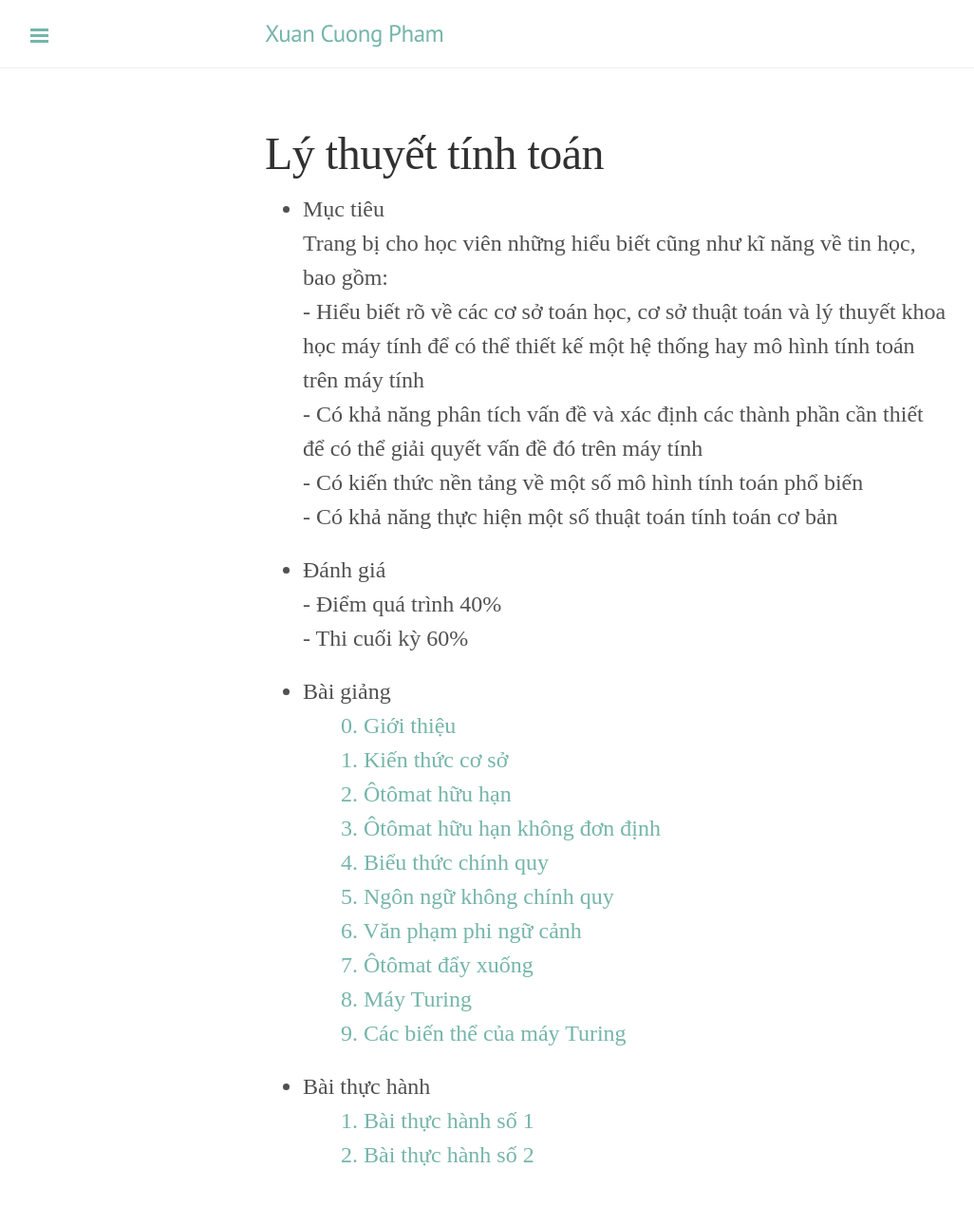
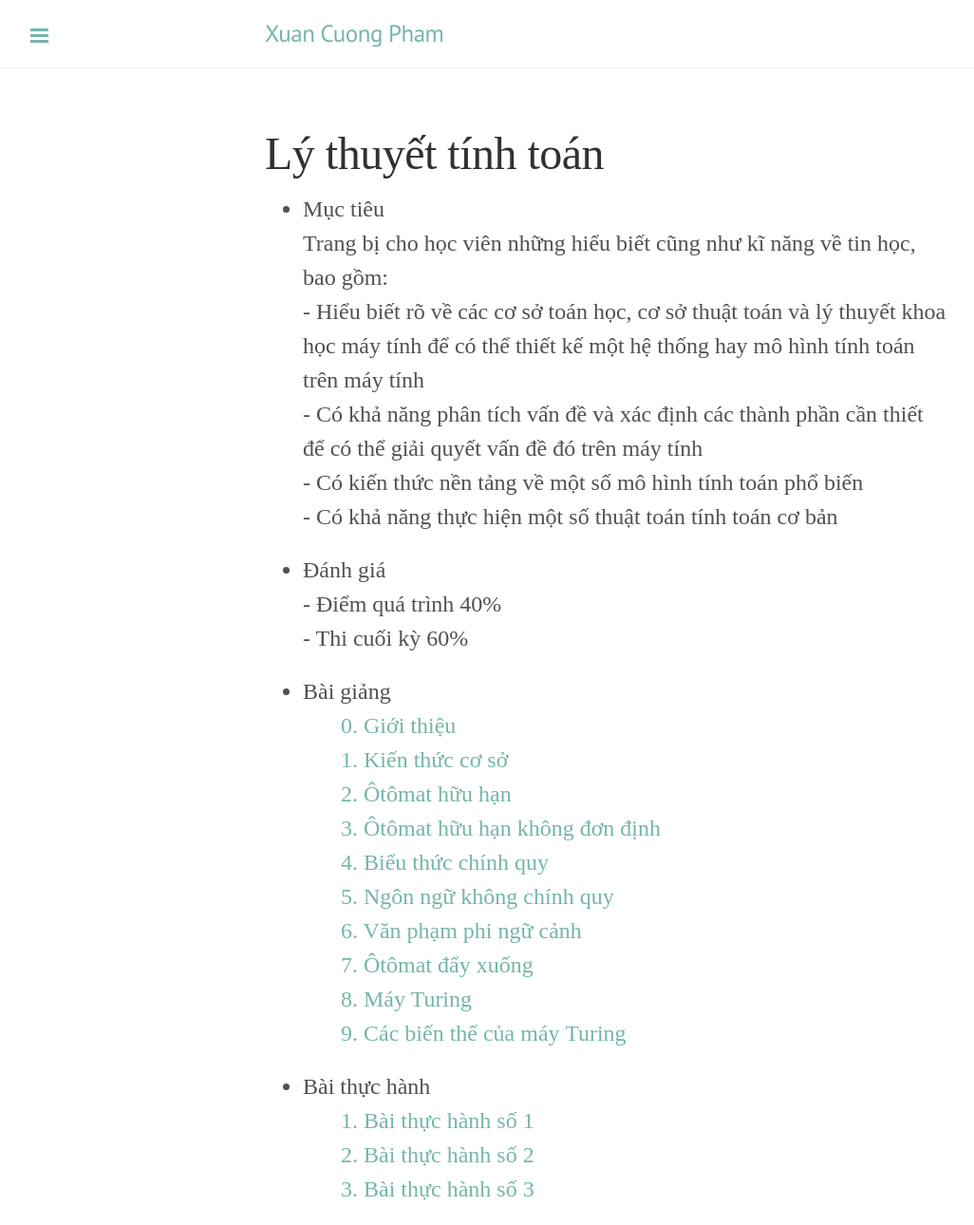
Before and after one commit to villahp/villahp.github.io, a Jekyll site: the page built from teaching/lttt.html, in a window 1280 px wide. Shown: the whole page at 95% size, without its empty margins (1-1027 px from the left). Built offline with Jekyll 4.4.1, drawn with Linux system fonts in a browser that asks for light colours; Markdown is read by kramdown in place of the engine named in the settings; before the commit the page ends 1254 px from its top, so only the background shows below that.

Commit message:
update practice 3 ToC course

```diff
--- a/teaching/lttt.html
+++ b/teaching/lttt.html
@@ -39,6 +39,7 @@ mô hình tính toán trên máy tính </br>
 	<ul style="list-style-type:none">
 		<li> <a href="/download/LTTT/Practice/TH 1.pdf">1. Bài thực hành số 1</a>
 		<li> <a href="/download/LTTT/Practice/TH 2.pdf">2. Bài thực hành số 2</a>
+		<li> <a href="/download/LTTT/Practice/TH 3.pdf">3. Bài thực hành số 3</a>
 	</ul>
 
 </ul>
```
Also changed, not shown: 2 other files.
